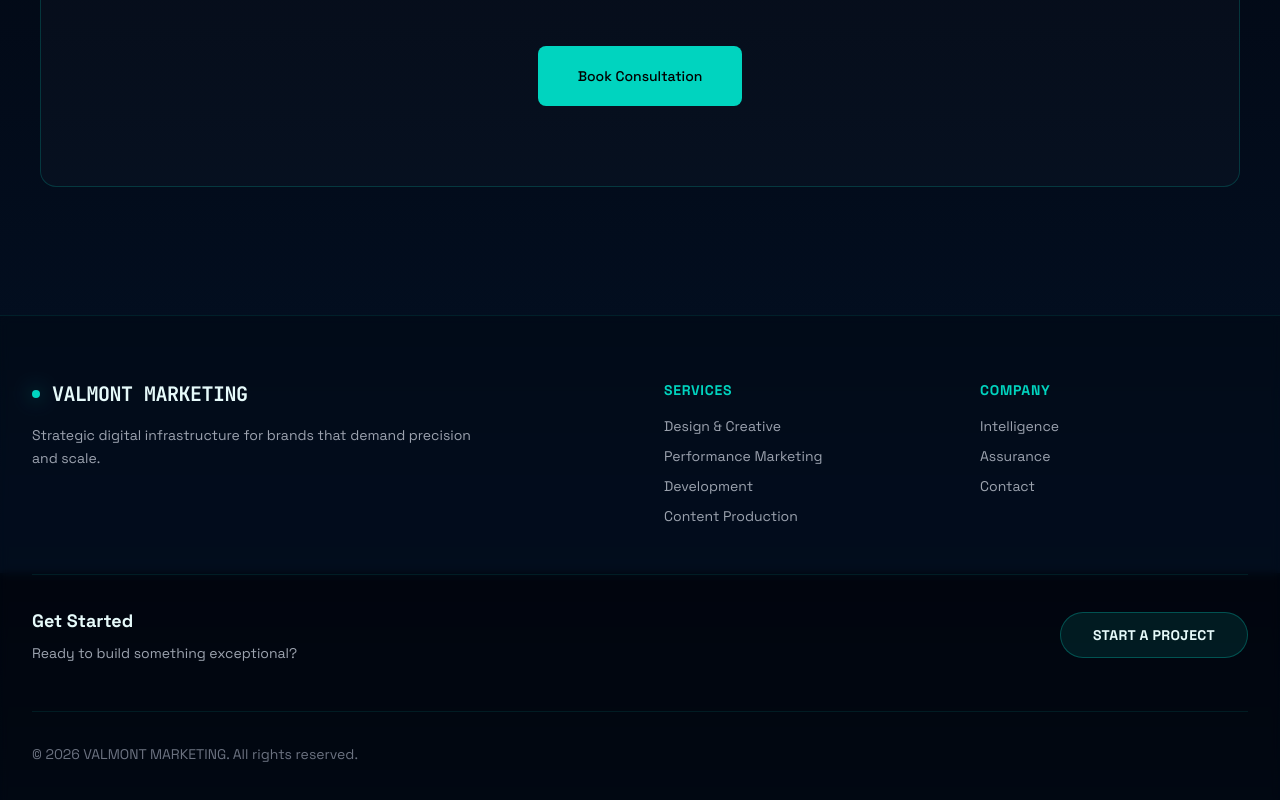
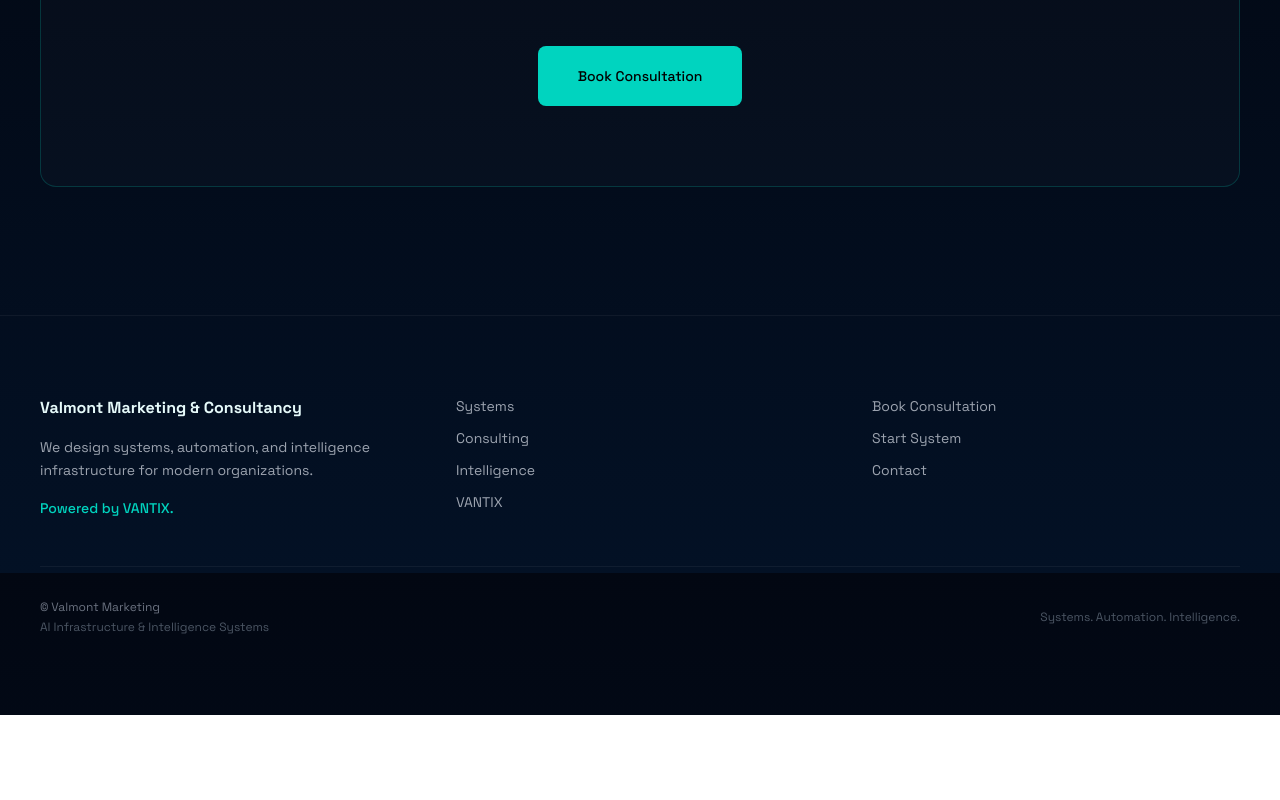
Before and after one commit to canworkscontracting-source/valmont-marketing, a Next.js app: page / in a window 1280 px wide. Shown: the part 4227-5027 px from the top of the page. After the commit the page ends 4942 px from the top, so only its background shows below. Built offline with nearby package versions, Linux system fonts and the light colour scheme.

Commit message:
New footer - enterprise 3-column layout, Stripe/Palantir style

```diff
--- a/src/components/Footer.tsx
+++ b/src/components/Footer.tsx
@@ -2,89 +2,94 @@ import Link from "next/link";
 
 export default function Footer() {
   return (
-    <footer className="relative border-t border-teal/10 bg-black/20 backdrop-blur-sm">
-      <div className="max-w-7xl mx-auto px-6 lg:px-8 py-16">
-        <div className="grid grid-cols-1 md:grid-cols-4 gap-12">
-          {/* Brand */}
-          <div className="col-span-1 md:col-span-2">
-            <div className="flex items-center gap-3 mb-4">
-              <div className="w-2 h-2 rounded-full bg-teal shadow-[0_0_20px_rgba(0,212,191,0.6)]" />
-              <span className="text-xl font-bold tracking-tight font-mono uppercase">
-                VALMONT MARKETING
-              </span>
-            </div>
-            <p className="text-gray-400 text-sm leading-relaxed max-w-md">
-              Strategic digital infrastructure for brands that demand precision and scale.
+    <footer className="border-t border-white/5 px-4 sm:px-6 py-16 sm:py-20">
+      <div className="max-w-[1200px] mx-auto">
+        {/* 3 Column Layout - Desktop */}
+        <div className="grid md:grid-cols-3 gap-12 mb-12">
+          {/* Column 1: Company Info */}
+          <div>
+            <h3 className="text-base font-bold mb-4">
+              Valmont Marketing & Consultancy
+            </h3>
+            <p className="text-sm text-gray-400 leading-relaxed mb-4">
+              We design systems, automation, and intelligence infrastructure
+              for modern organizations.
+            </p>
+            <p className="text-sm font-medium text-teal">
+              Powered by VANTIX.
             </p>
           </div>
 
-          {/* Services */}
+          {/* Column 2: Pages */}
           <div>
-            <h4 className="text-sm font-bold tracking-wider uppercase mb-4 text-teal">
-              Services
-            </h4>
-            <ul className="space-y-2.5 text-sm">
-              <li className="text-gray-400 hover:text-teal-300 transition-colors cursor-pointer">
-                Design & Creative
-              </li>
-              <li className="text-gray-400 hover:text-teal-300 transition-colors cursor-pointer">
-                Performance Marketing
-              </li>
-              <li className="text-gray-400 hover:text-teal-300 transition-colors cursor-pointer">
-                Development
-              </li>
-              <li className="text-gray-400 hover:text-teal-300 transition-colors cursor-pointer">
-                Content Production
-              </li>
-            </ul>
+            <div className="space-y-3">
+              <Link
+                href="/systems"
+                className="block text-sm text-gray-400 hover:text-teal transition-colors"
+              >
+                Systems
+              </Link>
+              <Link
+                href="/intelligence"
+                className="block text-sm text-gray-400 hover:text-teal transition-colors"
+              >
+                Consulting
+              </Link>
+              <Link
+                href="/intelligence"
+                className="block text-sm text-gray-400 hover:text-teal transition-colors"
+              >
+                Intelligence
+              </Link>
+              <Link
+                href="/assurance"
+                className="block text-sm text-gray-400 hover:text-teal transition-colors"
+              >
+                VANTIX
+              </Link>
+            </div>
           </div>
 
-          {/* Company */}
+          {/* Column 3: Actions */}
           <div>
-            <h4 className="text-sm font-bold tracking-wider uppercase mb-4 text-teal">
-              Company
-            </h4>
-            <ul className="space-y-2.5 text-sm">
-              <li>
-                <Link href="/intelligence" className="text-gray-400 hover:text-teal-300 transition-colors">
-                  Intelligence
-                </Link>
-              </li>
-              <li>
-                <Link href="/assurance" className="text-gray-400 hover:text-teal-300 transition-colors">
-                  Assurance
-                </Link>
-              </li>
-              <li>
-                <Link href="/contact" className="text-gray-400 hover:text-teal-300 transition-colors">
-                  Contact
-                </Link>
-              </li>
-            </ul>
+            <div className="space-y-3">
+              <Link
+                href="/contact"
+                className="block text-sm text-gray-400 hover:text-teal transition-colors"
+              >
+                Book Consultation
+              </Link>
+              <Link
+                href="/contact"
+                className="block text-sm text-gray-400 hover:text-teal transition-colors"
+              >
+                Start System
+              </Link>
+              <Link
+                href="/contact"
+                className="block text-sm text-gray-400 hover:text-teal transition-colors"
+              >
+                Contact
+              </Link>
+            </div>
           </div>
         </div>
 
-        {/* CTA Section */}
-        <div className="mt-12 pt-8 border-t border-teal/10">
-          <div className="flex flex-col md:flex-row items-center justify-between gap-6">
-            <div>
-              <h4 className="text-lg font-bold mb-2">Get Started</h4>
-              <p className="text-gray-400 text-sm">
-                Ready to build something exceptional?
+        {/* Bottom Line */}
+        <div className="border-t border-white/5 pt-8">
+          <div className="flex flex-col sm:flex-row justify-between items-center gap-4">
+            <div className="text-center sm:text-left">
+              <p className="text-xs text-gray-500">
+                © Valmont Marketing
+              </p>
+              <p className="text-xs text-gray-600 mt-1">
+                AI Infrastructure & Intelligence Systems
               </p>
             </div>
-            <Link
-              href="/contact"
-              className="px-8 py-3 text-sm font-bold tracking-wide uppercase bg-teal/10 hover:bg-teal/20 border border-teal/30 hover:border-teal/60 rounded-full transition-all duration-300 hover:shadow-[0_0_30px_rgba(0,212,191,0.3)]"
-            >
-              Start a Project
-            </Link>
+            <p className="text-xs text-gray-600">
+              Systems. Automation. Intelligence.
+            </p>
           </div>
-        </div>
-
-        {/* Bottom Bar */}
-        <div className="mt-12 pt-8 border-t border-teal/10 flex flex-col md:flex-row items-center justify-between gap-4 text-sm text-gray-500">
-          <p>© 2026 VALMONT MARKETING. All rights reserved.</p>
         </div>
       </div>
     </footer>
```
